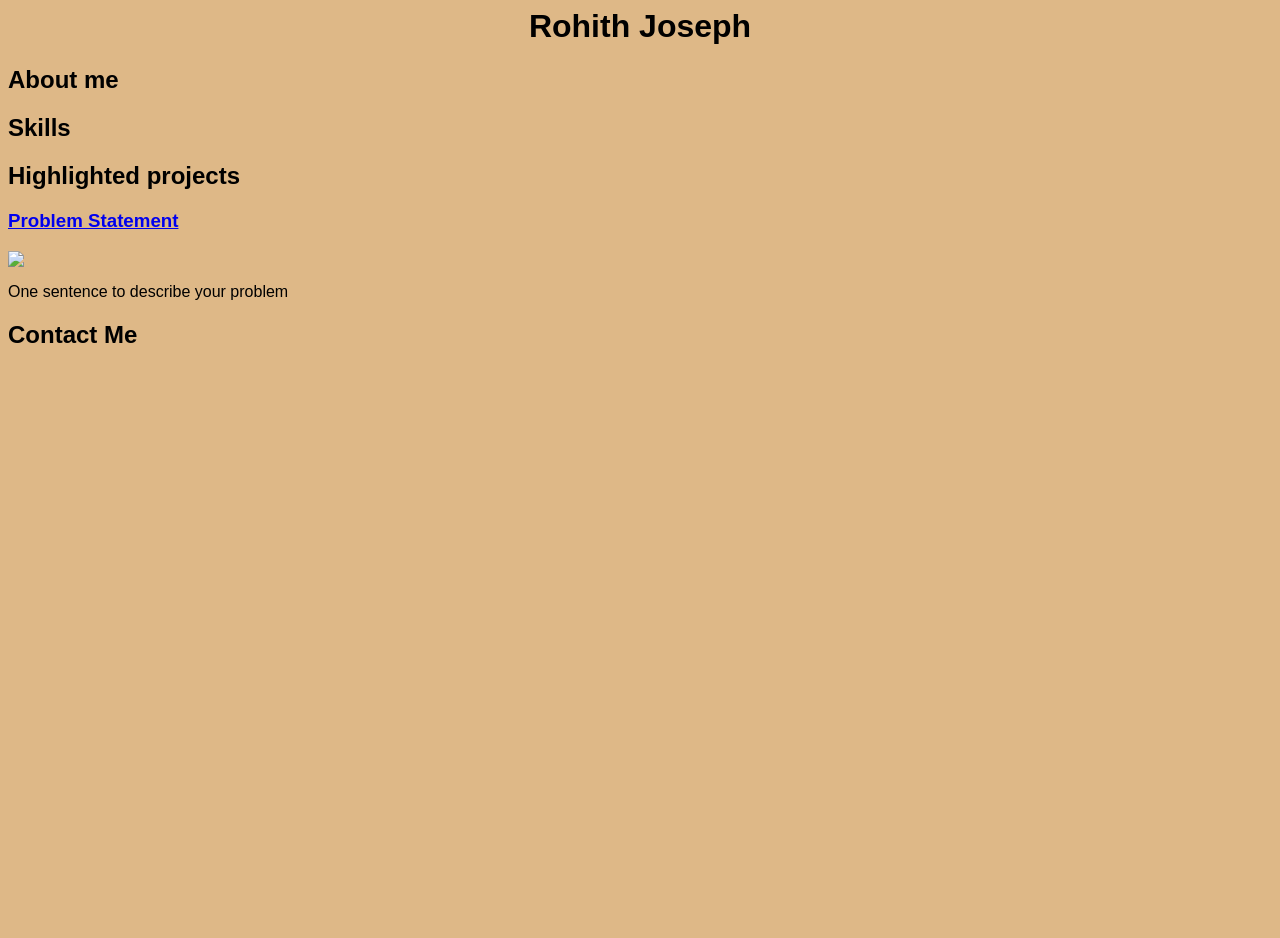
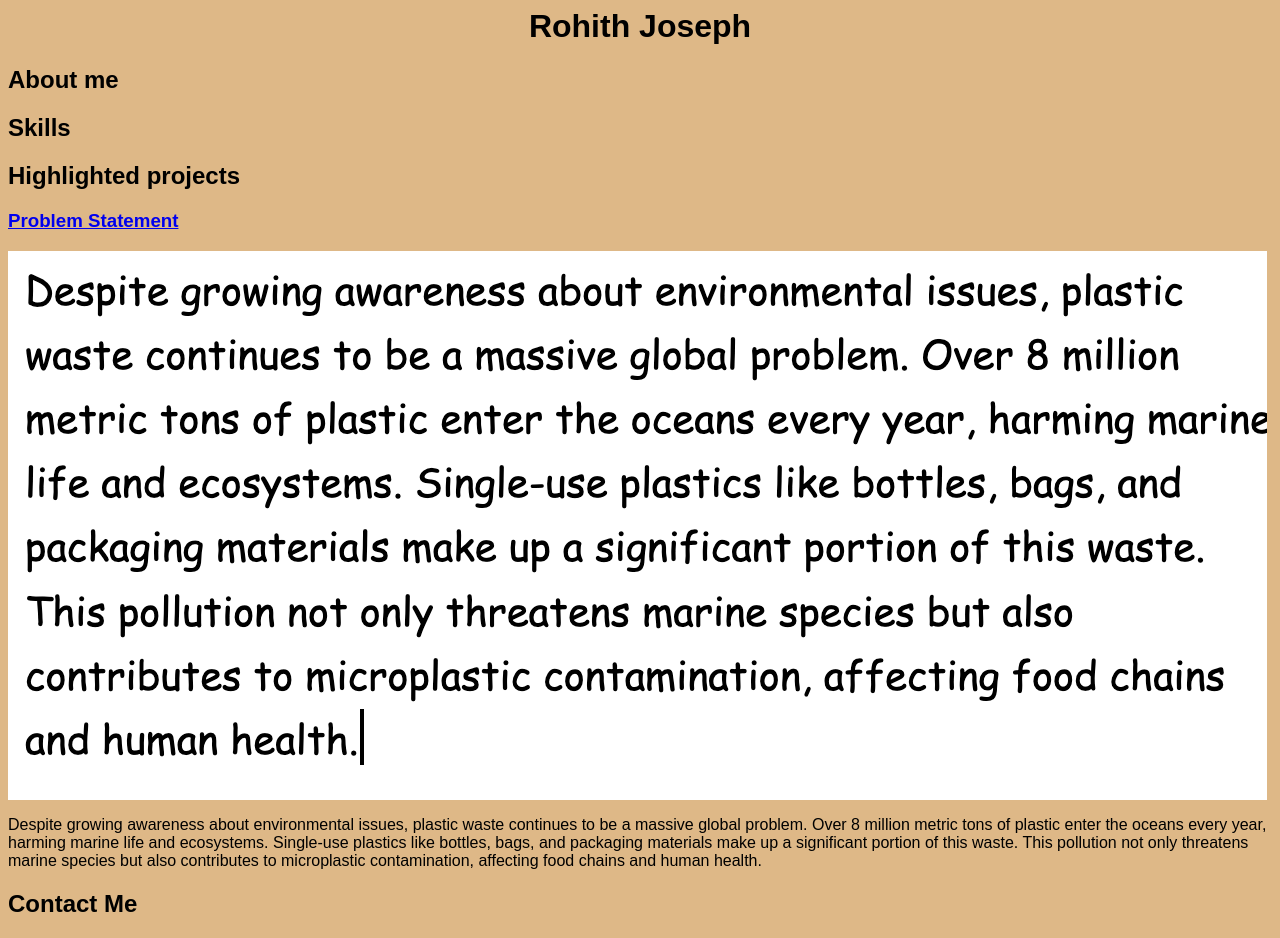
Before and after one commit to rohithj123/rohithj123.github.io, a plain HTML site: page index.html in a window 1280 px wide. Before the commit the page ends 800 px from the top, so only its background shows below. Drawn offline with Linux system fonts and the light colour scheme.

Commit message:
Add files via upload

```diff
--- a/index.html
+++ b/index.html
@@ -20,10 +20,18 @@
         <div class = "projects">
             <!-- Problem Statement Assignment -->
             <section class="project">
-            <a href="files/statement.pdf"><h3>Problem Statement</h3></a>
-            <a href="files/statement.pdf"><img src="images/problem.png"></a>
-            <p>One sentence to describe your problem</p>
+                <a href="files/problemstatement.pdf">
+                    <h3>Problem Statement</h3>
+                </a>
+                <a href="files/problemstatement.pdf">
+                     <img src="images/problem-statement.png">
+                    </a>
+                     <p>Despite growing awareness about environmental issues, plastic waste continues to be a massive global problem. Over 8 million metric tons of plastic enter the oceans every year, harming marine life and ecosystems. Single-use plastics like bottles, bags, and packaging materials make up a significant portion of this waste. This pollution not only threatens marine species but also contributes to microplastic contamination, affecting food chains and human health.
+                    </p>
             </section>
+        </div>
+
+    </section>
             </div>
 
         <h2>Contact Me</h2>
```
Also changed, not shown: images/problem-statement.png (added), 1 other file.
